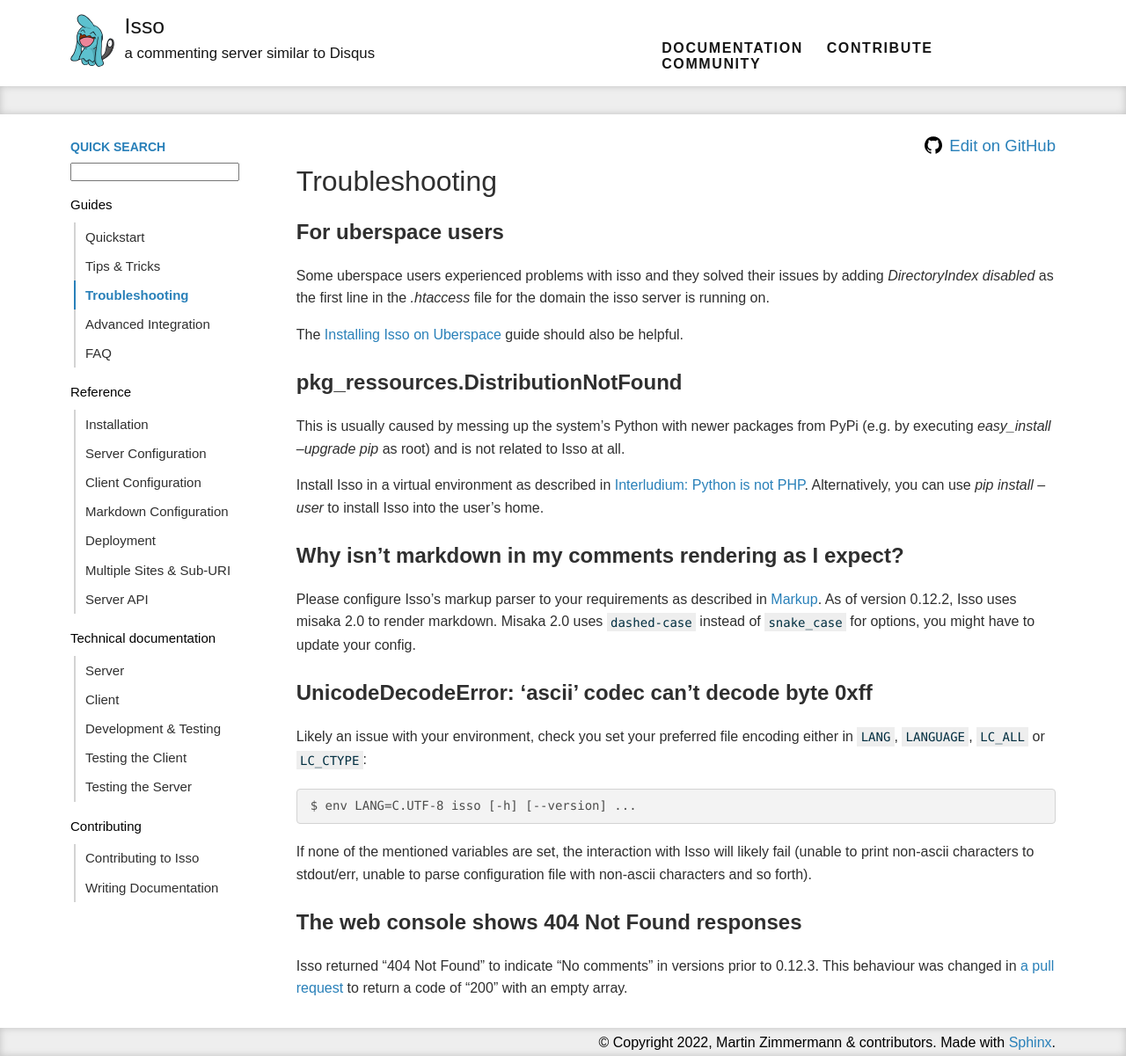
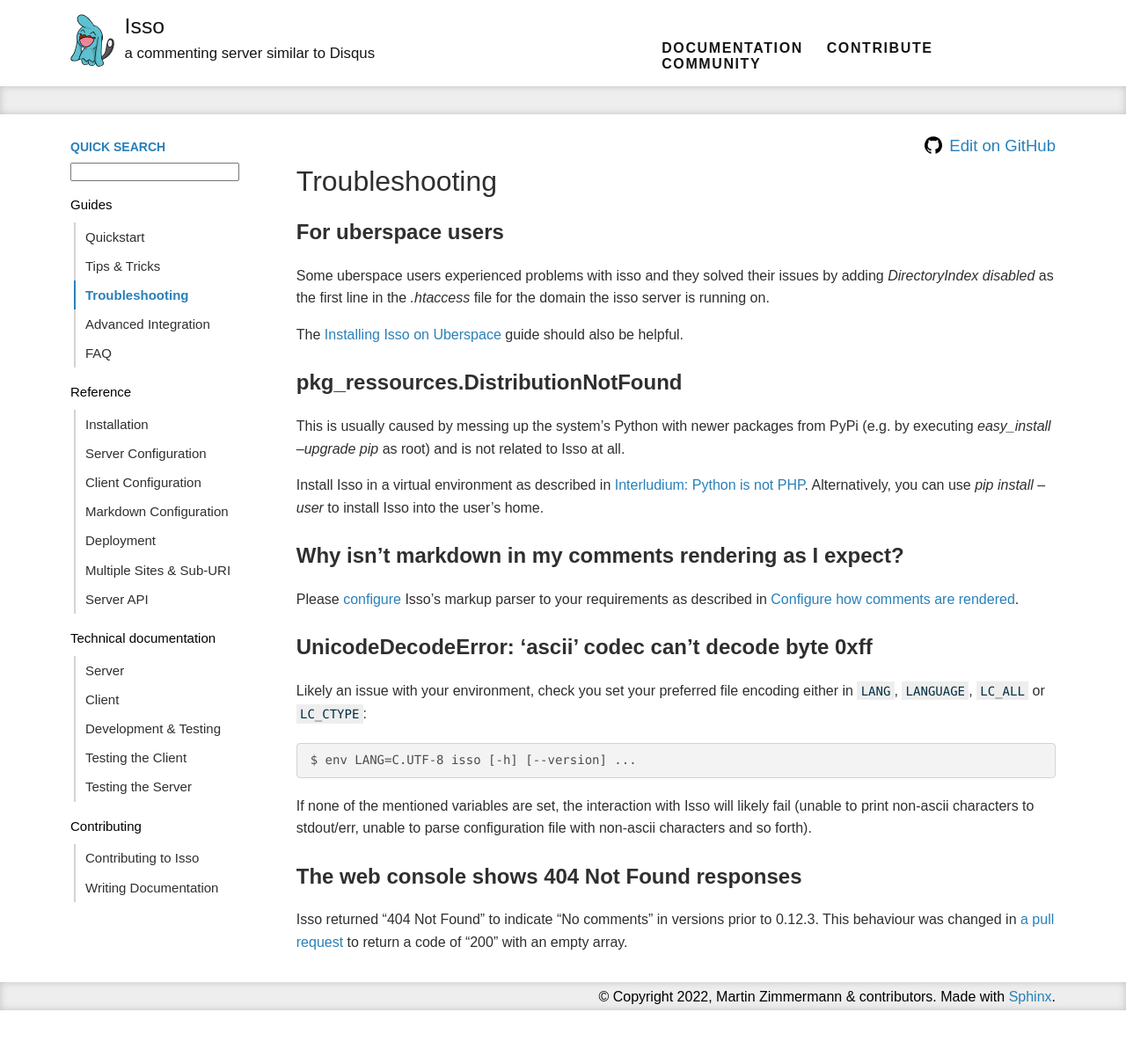
Before and after one commit to isso-comments/isso, a Sphinx documentation site: the page built from docs/docs/guides/troubleshooting.rst, in a window 1280 px wide. Shown: the whole page at 88% size. Built offline with Sphinx 7.4.7, drawn with Linux system fonts in a browser that asks for light colours; after the commit the page ends 1149 px from its top, so only the background shows below that.

Commit message:
docs: troubleshooting: Adjust markdown help links

```diff
--- a/docs/docs/guides/troubleshooting.rst
+++ b/docs/docs/guides/troubleshooting.rst
@@ -24,10 +24,8 @@
 Why isn't markdown in my comments rendering as I expect?
 --------------------------------------------------------
 
-Please configure Isso's markup parser to your requirements as described in
-:ref:`configure-markup`. As of version 0.12.2, Isso uses misaka 2.0 to render
-markdown. Misaka 2.0 uses ``dashed-case`` instead of ``snake_case`` for
-options, you might have to update your config.
+Please :ref:`configure <configure-markup>` Isso's markup parser to your
+requirements as described in :doc:`/docs/reference/markdown-config`.
 
 UnicodeDecodeError: 'ascii' codec can't decode byte 0xff
 --------------------------------------------------------
```
